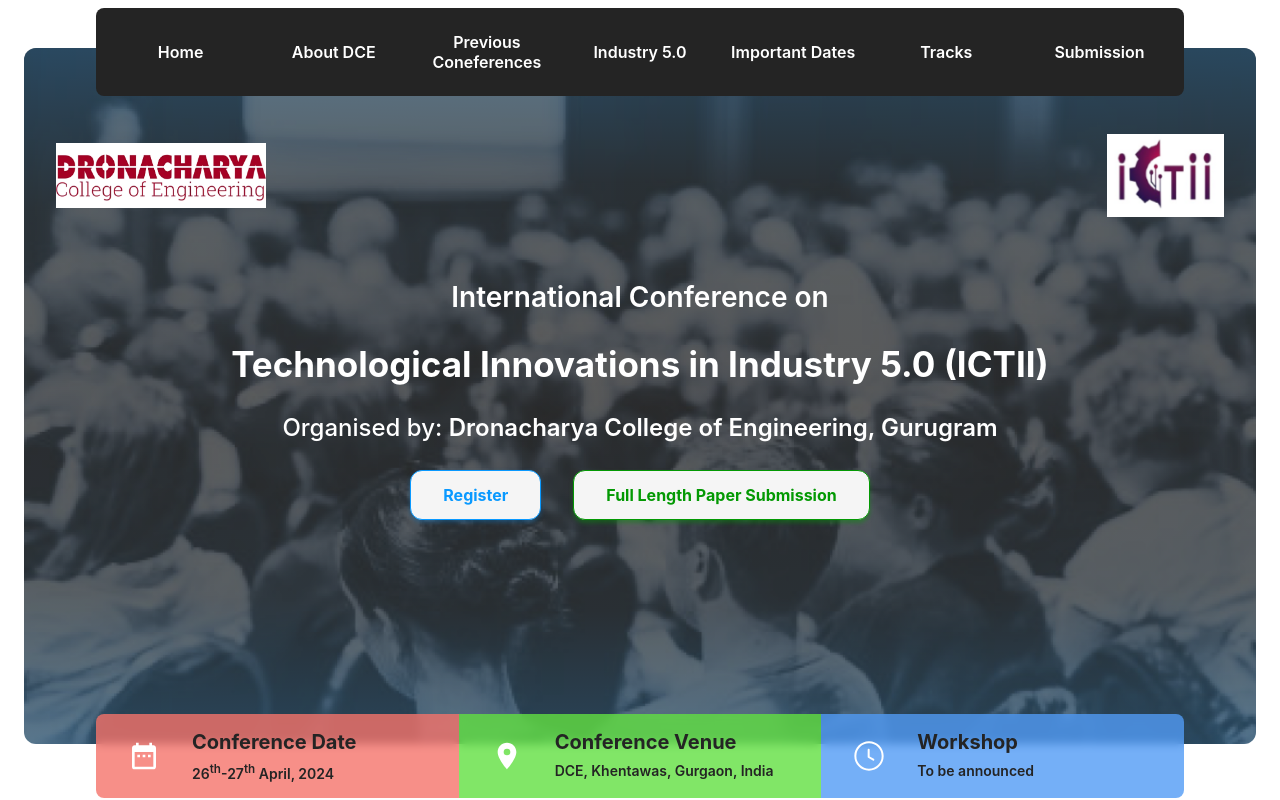
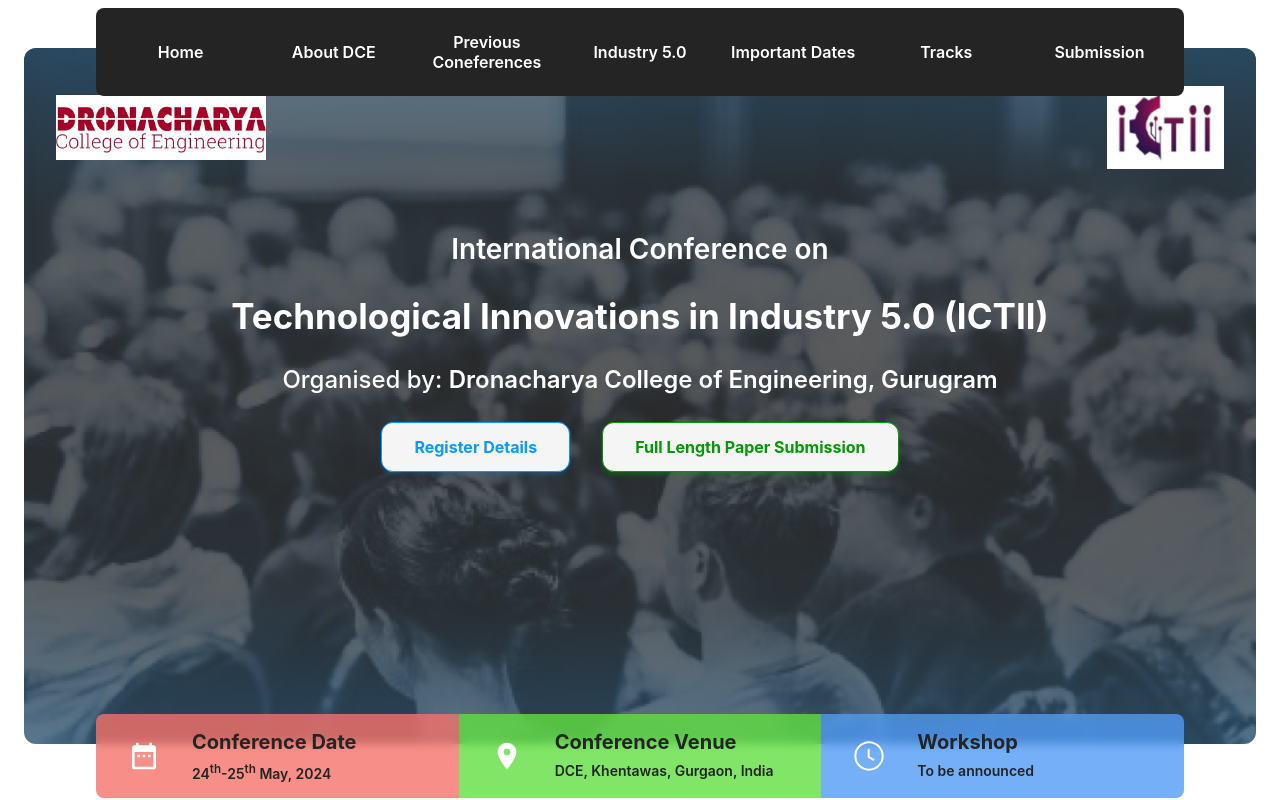
Before and after one commit to aum-singhal/ictii-conference-2024, a React (Vite) app: page / in a window 1280 px wide. Shown: the top 800 px of the page. Built offline with nearby package versions, Linux system fonts and the light colour scheme.

Commit message:
Registration broucher changes

```diff
--- a/src/App.css
+++ b/src/App.css
@@ -36,7 +36,7 @@
   }
 
   .home-container {
-    margin-top: -12rem;
+    margin-top: -18rem;
   }
 
   .image1 {
--- a/src/App.jsx
+++ b/src/App.jsx
@@ -74,7 +74,7 @@ function App() {
           <br />
           <div className="flex-j-cen flex-wrap">
             <a className="register bold" href={Registration} target="/">
-              Register
+              Register Details
             </a>
             <a className="submit-paper bold" href={Paper_submission} target="/">
               Full Length Paper Submission
@@ -93,7 +93,7 @@ function App() {
           <div className="right">
             <div className="font-20 bold">Conference Date</div>
             <div className="font-14 semi-bold">
-              26<sup>th</sup>-27<sup>th</sup> April, 2024
+              24<sup>th</sup>-25<sup>th</sup> May, 2024
             </div>
           </div>
         </div>
```
Also changed, not shown: 1 other file (tests, documents, lock files or other folders).
